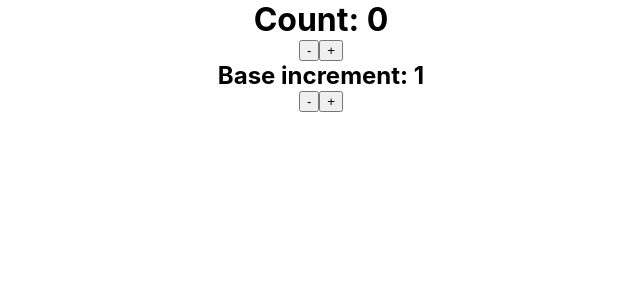
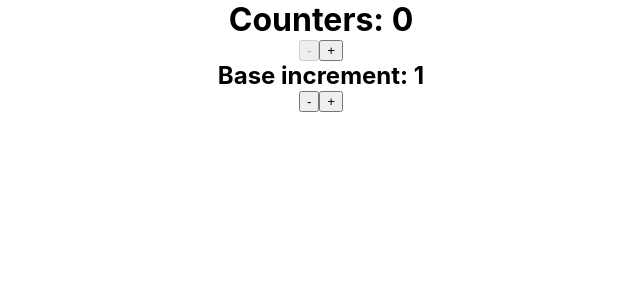
Before and after one commit to enbre/counter, a React (Create React App) app: page / in a window 1280 px wide. Shown: the top 300 px of the page, without its empty margins (319-959 px from the left). Built offline with nearby package versions, Linux system fonts and the light colour scheme.

Commit message:
adds id to each counter, negative safeguard to header decrement button.

```diff
--- a/src/App.js
+++ b/src/App.js
@@ -17,8 +17,8 @@ function App() {
   //   total + counterNum * count
   // ),0)
   const updateCount = (key, newCount) =>{
-    const newCounterNum = counterNum.map(counter =>{
-      if(counter.key === key){
+    const newCounterNum = Array(counterNum).fill().map(counter =>{
+      if(count.key === key){
         return {...counter, count: newCount}
       }
       return counter;
--- a/src/Counter.js
+++ b/src/Counter.js
@@ -1,29 +1,31 @@
 import React, {useEffect} from 'react'
 
-function Counter({count, adjust, increment, updateCount}) {
+function Counter({count, adjust, increment, key, id,updateCount}) {
    // const [count, setCount] = useState(0),
    // [adjust, setAdjust] = useState(0)
 
 
    useEffect(() => {
-      // document.getElementById("{props.key}" ).innerHTML = `Count: ${count+base+adjust}`
-      document.querySelector("h3" ).innerHTML = `Count: ${count}`
-      // console.log(`count: ${count}, base: ${base}, adjust: ${adjust}`)
+      document.getElementById(`Counter${id}` ).innerText = `Count: ${count}`
+      // document.querySelector("h3" ).innerHTML = `Count: ${count}`
+      // console.log(`count: ${count}, adjust: ${adjust}`)
    }
-   ,[ count]
+
    )
    const increaseCount = ()=>{
-      // updateCount(key,count + 1 )
+      updateCount(id,count + 1 )
+      console.log(`id: ${id} count: ${count} key:  ${key} increment: ${increment}`)
    }
    const decreaseCount = ()=>{
-
+      console.log(`id: ${id} count: ${count} key:  ${key} increment: ${increment}`)
    }
    return (
-      <div className="Counter">
-         <h3> Count: {count}</h3>
+      // <div className="Counter" id= {id} >
+      <div className="Counter"  >
+         <h3 id = {`Counter${id}`}> Count: {count}</h3>
          <button onClick={decreaseCount}>-</button>
          <button onClick={increaseCount}>+</button>
-         <h3>Base unit: {increment}</h3>
+         {/* <h3>Base unit: {increment}</h3> */}
          {/* <h3>Adjustment: {adjust}</h3>
          <button onClick={()=>setAdjust(adjust - 1)}>-</button>
          <button onClick={()=>setAdjust(adjust + 1)}>+</button> */}
--- a/src/CounterList.js
+++ b/src/CounterList.js
@@ -3,10 +3,10 @@ import Counter from './Counter'
 
 function CounterList(props) {
 
-
+   // Counters is the array of all counters (state stored in App.js and buttons in Header.js)
    let counters = Array(props.counterNum).fill().map((counter, index)=>(
       // console.log(counterNum)
-      <Counter key={index} id = {index} increment = {props.increment} count = {props.count}/>
+      <Counter key={index} id = {index} increment = {props.increment} count = {props.count} updateCount = {props.updateCount}/>
    ))
    return (
       <div className="Counter-row">
--- a/src/Header.js
+++ b/src/Header.js
@@ -4,9 +4,9 @@ function Header(props) {
    return (
       <div className="counter-header">
       <>
-         <h1>Count: {props.counterNum} </h1>
+         <h1>Counters: {props.counterNum} </h1>
          {/* <h1>Total Count: 5 </h1> */}
-         <button onClick={props.decreaseCounters}>-</button>
+         <button onClick={props.decreaseCounters} disabled = {props.counterNum<1} >-</button>
          <button onClick={props.increaseCounters}>+</button>
       </>
       <>
--- a/src/index.css
+++ b/src/index.css
@@ -27,9 +27,10 @@ header {
 
 .Counter {
   display: inline-block;
-  min-width: 200px;
+  min-width: 180px;
   background-color:aqua;
   border: 3px solid blue;
   border-radius:15px;
   padding: 15px;
+  margin: 10px;
 }
```
